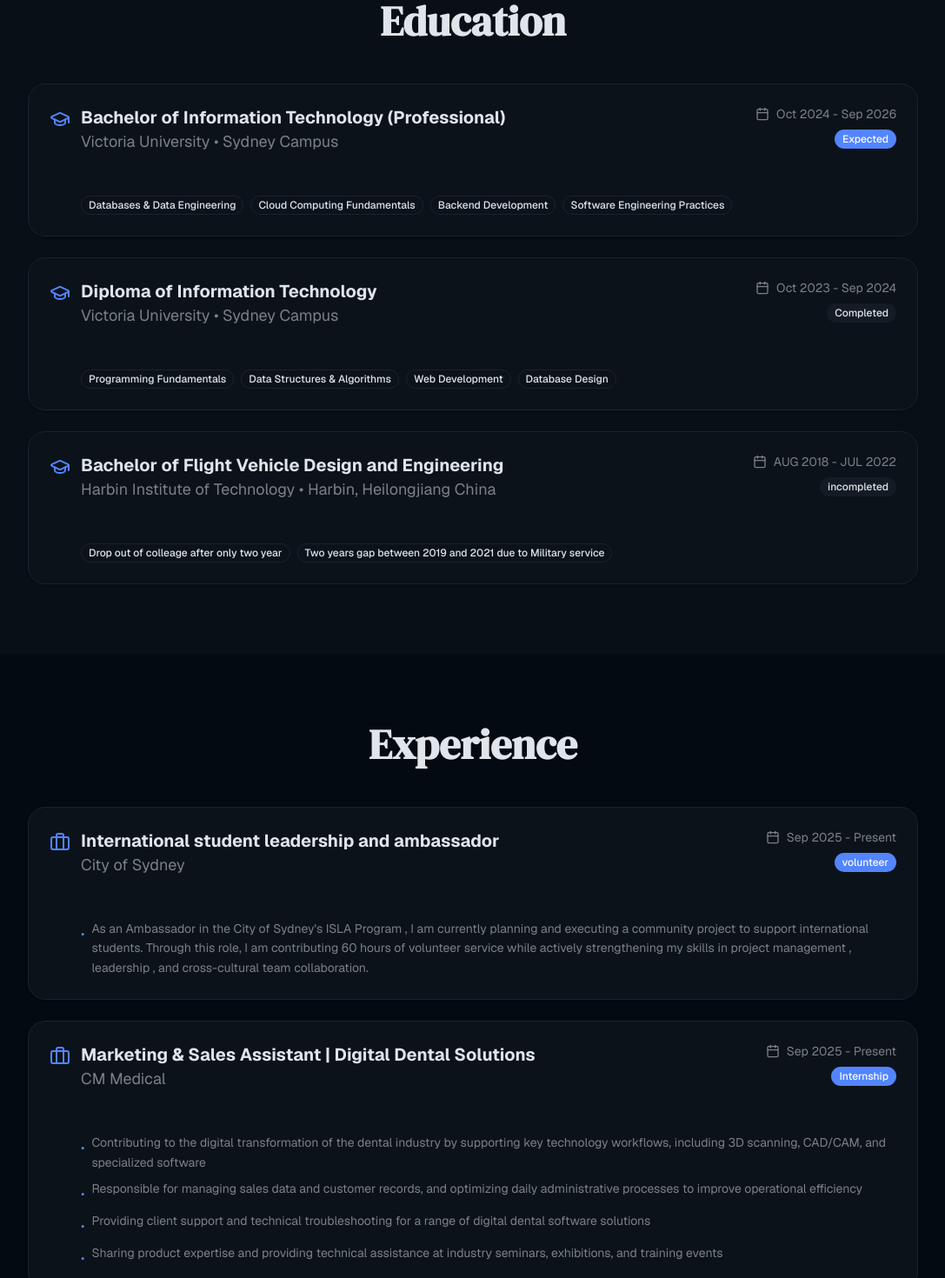
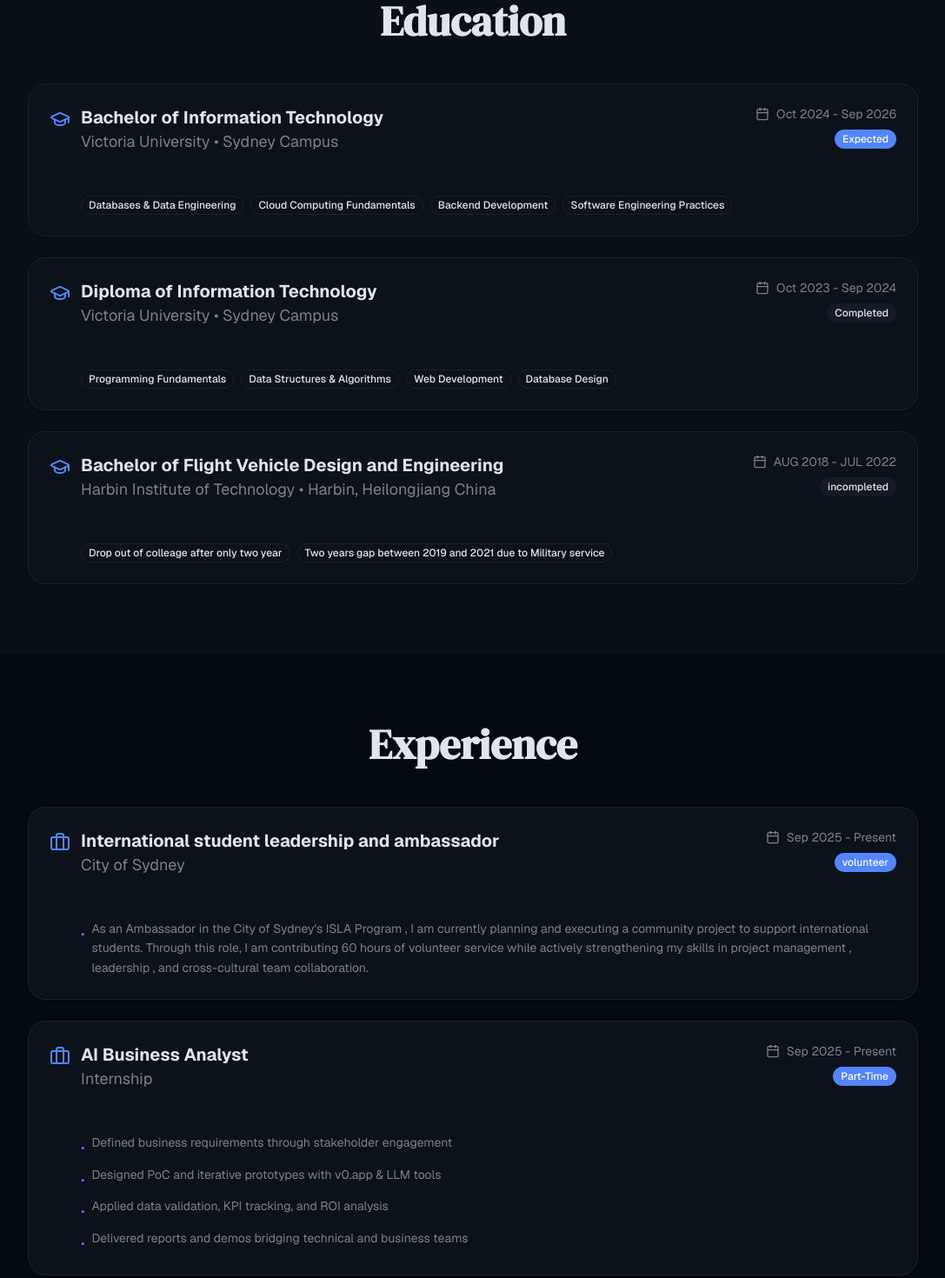
Before and after one commit to JustinCoKA/myportfolio, a Next.js app: page / in a window 1280 px wide. Shown: the part 1540-3010 px from the top of the page at 87% size, without its empty margins (96-1183 px from the left). Built offline with nearby package versions, Linux system fonts and the light colour scheme.

Commit message:
Update education and experience content
- Update degree title in Education section
- Remove CM Medical position from Experience
- Update AI Business Analyst company name to 'Internship'

```diff
--- a/components/education.tsx
+++ b/components/education.tsx
@@ -8,7 +8,7 @@ import { motion } from "framer-motion"
 export function Education() {
   const education = [
     {
-      degree: "Bachelor of Information Technology (Professional)",
+      degree: "Bachelor of Information Technology",
       school: "Victoria University",
       location: "Sydney Campus",
       period: "Oct 2024 - Sep 2026",
--- a/components/experience.tsx
+++ b/components/experience.tsx
@@ -17,20 +17,8 @@ export function Experience() {
       ],
     },
     {
-      title: "Marketing & Sales Assistant | Digital Dental Solutions",
-      company: "CM Medical",
-      period: "Sep 2025 - Present",
-      type: "Internship",
-      responsibilities: [
-        "Contributing to the digital transformation of the dental industry by supporting key technology workflows, including 3D scanning, CAD/CAM, and specialized software",
-        "Responsible for managing sales data and customer records, and optimizing daily administrative processes to improve operational efficiency",
-        "Providing client support and technical troubleshooting for a range of digital dental software solutions",
-        "Sharing product expertise and providing technical assistance at industry seminars, exhibitions, and training events",
-      ],
-    },
-    {
       title: "AI Business Analyst",
-      company: "Ausbiz Consulting",
+      company: "Internship",
       period: "Sep 2025 - Present",
       type: "Part-Time",
       responsibilities: [
```
Also changed, not shown: 1 other file (tests, documents, lock files or other folders).
